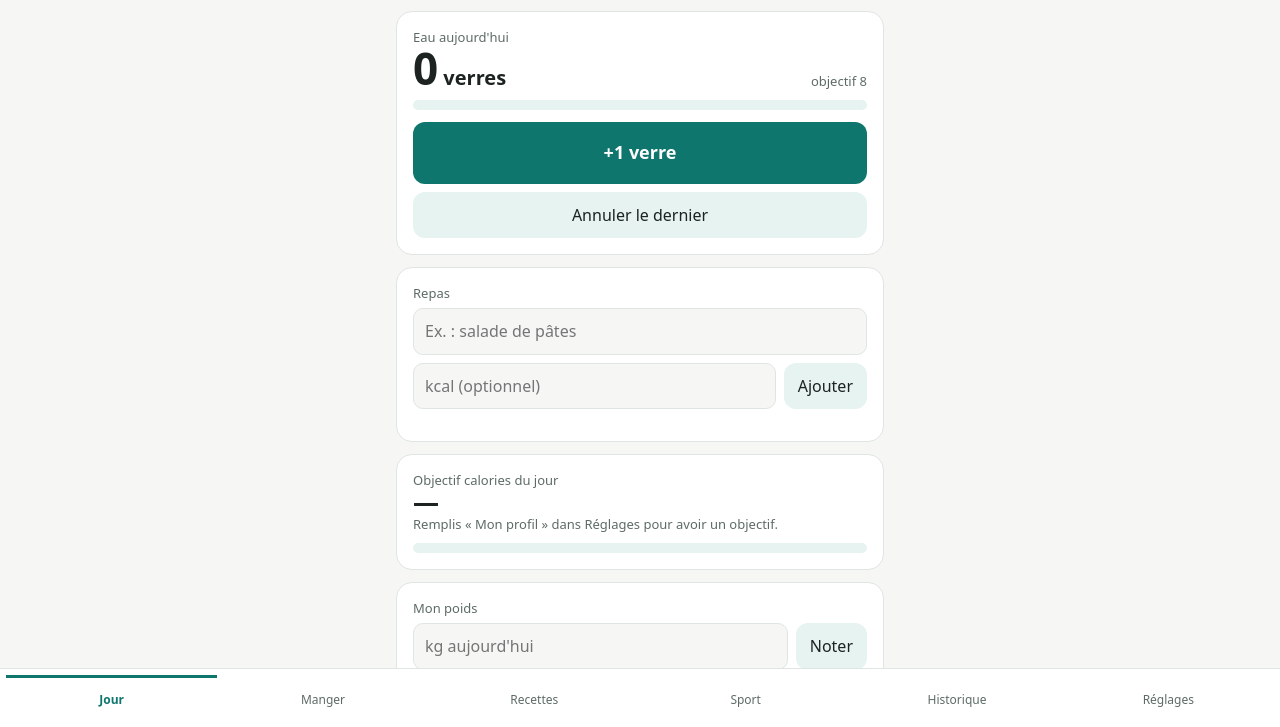
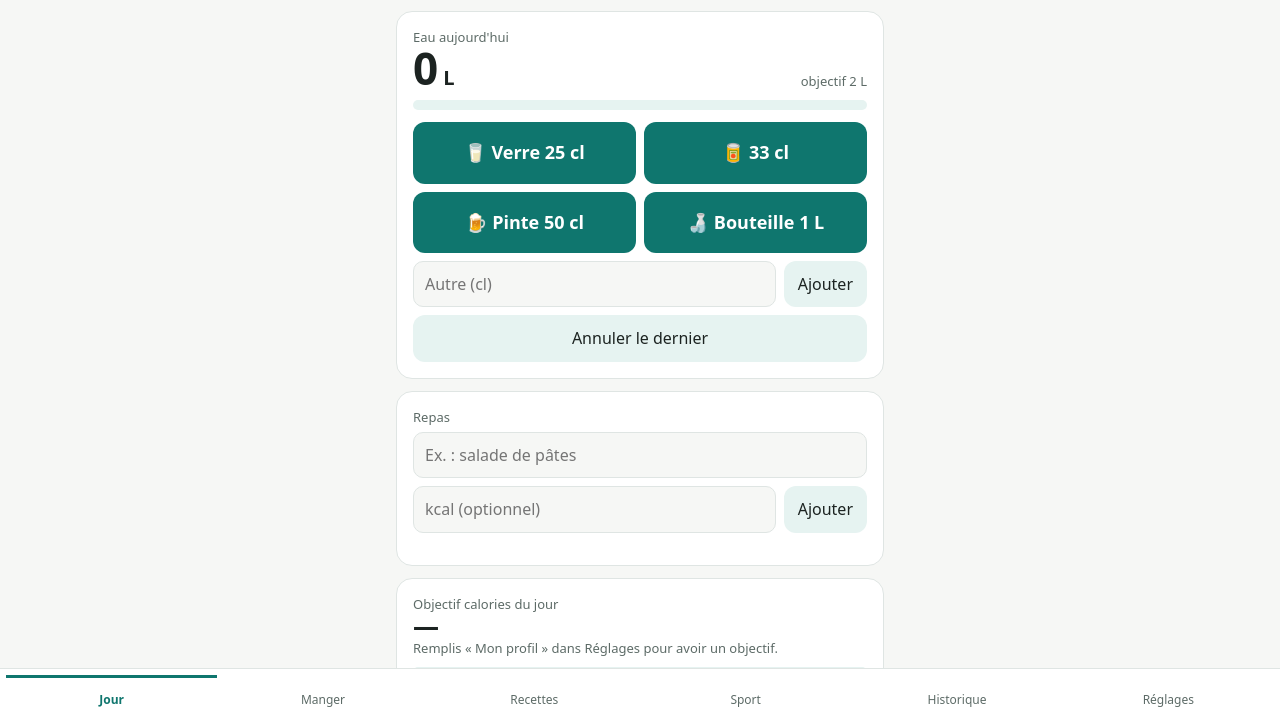
Before and after one commit to gothier83-art/cookyourself, a plain HTML site: page index.html in a window 1280 px wide. Shown: the part 71-798 px from the top of the page. Drawn offline with Linux system fonts and the light colour scheme.

Commit message:
Eau en litres : verre 25 cl, 33 cl, pinte 50 cl, bouteille 1 L, quantité libre
Co-Authored-By: Claude Opus 5.5 <noreply@anthropic.com>

```diff
--- a/index.html
+++ b/index.html
@@ -54,11 +54,20 @@ h2.rt{font-weight:700;font-size:20px;margin:10px 0 2px}
   <section id="v-jour">
     <div class="card">
       <div class="row" style="align-items:flex-end">
-        <div><div class="lbl">Eau aujourd'hui</div><div class="big"><span id="eau">0</span><span style="font-size:20px"> verres</span></div></div>
-        <div style="text-align:right"><div class="lbl">objectif <span id="eauObj">8</span></div></div>
+        <div><div class="lbl">Eau aujourd'hui</div><div class="big"><span id="eau">0</span><span style="font-size:20px"> L</span></div></div>
+        <div style="text-align:right"><div class="lbl">objectif <span id="eauObj">2</span> L</div></div>
       </div>
       <div class="bar" aria-hidden="true" style="margin:10px 0 12px"><i id="eauBar" style="width:0"></i></div>
-      <button class="main" id="plusEau">+1 verre</button>
+      <div class="row" role="group" aria-label="Ajouter de l'eau" style="flex-wrap:wrap;gap:8px">
+        <button class="main" data-ml="250" style="flex:1 1 40%">🥛 Verre 25 cl</button>
+        <button class="main" data-ml="330" style="flex:1 1 40%">🥫 33 cl</button>
+        <button class="main" data-ml="500" style="flex:1 1 40%">🍺 Pinte 50 cl</button>
+        <button class="main" data-ml="1000" style="flex:1 1 40%">🍶 Bouteille 1 L</button>
+      </div>
+      <div class="row num" style="margin-top:8px">
+        <input id="eauLibre" aria-label="Autre quantité en centilitres" type="number" inputmode="numeric" placeholder="Autre (cl)">
+        <button id="plusEau" style="flex:0 0 auto">Ajouter</button>
+      </div>
       <div class="row" style="margin-top:8px"><button id="moinsEau">Annuler le dernier</button></div>
     </div>
 
@@ -240,8 +249,8 @@ h2.rt{font-weight:700;font-size:20px;margin:10px 0 2px}
       <input id="rPoids" type="number" inputmode="decimal" value="75">
       <label for="rAge">Tranche d'âge</label>
       <select id="rAge"><option value="3.5">18 à 59 ans</option><option value="2.7">60 ans et plus</option></select>
-      <label for="rEau">Objectif d'eau (verres)</label>
-      <input id="rEau" type="number" inputmode="numeric" value="8">
+      <label for="rEau">Objectif d'eau (litres par jour)</label>
+      <input id="rEau" type="number" inputmode="decimal" step="0.1" value="2">
       <label for="rCache" style="display:flex;gap:10px;align-items:center;margin-top:14px;color:var(--ink);font-size:15px;min-height:44px"><input id="rCache" type="checkbox" style="width:auto"> Cacher tous les chiffres de calories</label>
     </div>
     <div class="card">
@@ -316,12 +325,16 @@ h2.rt{font-weight:700;font-size:20px;margin:10px 0 2px}
   function toast(t){var e=$('toast');e.textContent=t;e.classList.add('on');clearTimeout(toast.t);toast.t=setTimeout(function(){e.classList.remove('on')},1400)}
   function esc(s){return String(s).replace(/[&<>"]/g,function(c){return{'&':'&amp;','<':'&lt;','>':'&gt;','"':'&quot;'}[c]})}
   function kcalSeance(met,min){var r=db.reglages;var v=met*r.base*r.poids/200*min;return Math.round(v)}
+  /* Eau en millilitres (les anciens jours en « verres » comptent 25 cl chacun). */
+  function ml(j){return j.ml!=null?j.ml:(j.eau||0)*250}
+  function objMl(){var r=db.reglages;return r.eauMl||(r.eau||8)*250}
+  function L(v){return (Math.round(v/50)/20).toString().replace('.',',')}
   function fmtK(v){return db.reglages.cache?'':'≈ '+v+' kcal ('+Math.round(v*0.8)+'-'+Math.round(v*1.2)+')'}
 
   function rendre(){
     var j=jour(),r=db.reglages;
-    $('eau').textContent=j.eau;$('eauObj').textContent=r.eau;
-    $('eauBar').style.width=Math.min(100,j.eau/r.eau*100)+'%';
+    $('eau').textContent=L(ml(j));$('eauObj').textContent=L(objMl());
+    $('eauBar').style.width=Math.min(100,ml(j)/objMl()*100)+'%';
     var tot=0;
     $('listeRepas').innerHTML=j.repas.map(function(x,i){if(x.kcal)tot+=x.kcal;
       return '<li><span>'+esc(x.nom)+(x.kcal&&!r.cache?' · <span class="est">'+x.kcal+' kcal</span>':'')+'</span><button data-delr="'+i+'" aria-label="Supprimer '+esc(x.nom)+'">✕</button></li>'}).join('');
@@ -331,7 +344,7 @@ h2.rt{font-weight:700;font-size:20px;margin:10px 0 2px}
       return '<li><span>'+esc(s.exo||'Séance')+' · '+s.min+' min'+(r.cache?'':' · <span class="est">'+fmtK(s.kcal)+'</span>')+'</span><button data-dels="'+i+'" aria-label="Supprimer cette séance">✕</button></li>'}).join(''):'<li><span class="est">Aucune séance.</span></li>';
     document.querySelectorAll('.num').forEach(function(e){e.style.display=r.cache?'none':''});
     calcSeance();histo();if(window.CYsuivi)window.CYsuivi();
-    $('rPoids').value=r.poids;$('rAge').value=String(r.base);$('rEau').value=r.eau;$('rCache').checked=r.cache;
+    $('rPoids').value=r.poids;$('rAge').value=String(r.base);$('rEau').value=L(objMl()).replace(',','.');$('rCache').checked=r.cache;
   }
   function calcSeance(){
     var met=parseFloat($('sType').value),min=parseFloat($('sDuree').value)||0;
@@ -342,11 +355,13 @@ h2.rt{font-weight:700;font-size:20px;margin:10px 0 2px}
   function histo(){
     var out=[];for(var i=0;i<7;i++){var d=new Date();d.setDate(d.getDate()-i);var k=cle(d),j=db.jours[k];
       var lab=i===0?"Aujourd'hui":d.toLocaleDateString('fr-FR',{weekday:'short',day:'numeric',month:'short'});
-      out.push('<li><span>'+lab+'</span><span class="est">'+(j?j.eau:0)+' verres · '+(j?j.repas.length:0)+' repas · '+(j?j.seances.length:0)+' séance(s)</span></li>')}
+      out.push('<li><span>'+lab+'</span><span class="est">'+(j?L(ml(j)):0)+' L d\'eau · '+(j?j.repas.length:0)+' repas · '+(j?j.seances.length:0)+' séance(s)</span></li>')}
     $('histo').innerHTML=out.join('');
   }
-  $('plusEau').onclick=function(){jour().eau++;save();rendre();if(navigator.vibrate)navigator.vibrate(15);toast('+1 verre')};
-  $('moinsEau').onclick=function(){var j=jour();if(j.eau>0){j.eau--;save();rendre();toast('Annulé')}};
+  function boire(q){var j=jour();j.ml=ml(j)+q;(j.prises=j.prises||[]).push(q);j.eau=Math.round(j.ml/250);save();rendre();if(navigator.vibrate)navigator.vibrate(15);toast('+'+(q/10)+' cl')}
+  document.querySelectorAll('[data-ml]').forEach(function(b){b.onclick=function(){boire(+b.dataset.ml)}});
+  $('plusEau').onclick=function(){var cl=parseFloat(String($('eauLibre').value).replace(',','.'));if(cl>0&&cl<=300){boire(Math.round(cl*10));$('eauLibre').value=''}else toast('Quantité en cl (ex. 75)')};
+  $('moinsEau').onclick=function(){var j=jour(),p=j.prises&&j.prises.length?j.prises.pop():(ml(j)>=250?250:ml(j));if(ml(j)>0){j.ml=Math.max(0,ml(j)-p);j.eau=Math.round(j.ml/250);save();rendre();toast('Annulé')}};
   $('ajRepas').onclick=function(){var n=$('repasNom').value.trim();if(!n)return;var k=parseInt($('repasKcal').value,10)||null;
     jour().repas.push({nom:n,kcal:k,t:Date.now()});
     var f=db.favoris.findIndex(function(x){return x.nom.toLowerCase()===n.toLowerCase()});
@@ -368,7 +383,7 @@ h2.rt{font-weight:700;font-size:20px;margin:10px 0 2px}
   $('rmKg').oninput=rm;$('rmRep').oninput=rm;
   $('rPoids').onchange=function(){var v=parseFloat(this.value);if(v>25&&v<350){db.reglages.poids=v;save();rendre()}};
   $('rAge').onchange=function(){db.reglages.base=parseFloat(this.value);save();rendre()};
-  $('rEau').onchange=function(){var v=parseInt(this.value,10);if(v>0&&v<40){db.reglages.eau=v;save();rendre()}};
+  $('rEau').onchange=function(){var v=parseFloat(String(this.value).replace(',','.'));if(v>=0.5&&v<=6){db.reglages.eauMl=Math.round(v*1000);save();rendre()}};
   $('rCache').onchange=function(){db.reglages.cache=this.checked;save();rendre()};
   $('exp').onclick=function(){var txt=JSON.stringify(db,null,1);
     try{var b=new Blob([txt],{type:'application/json'});var a=document.createElement('a');a.href=URL.createObjectURL(b);a.download='cookyourself-'+cle()+'.json';a.click()}catch(e){}
--- a/sw.js
+++ b/sw.js
@@ -1,6 +1,6 @@
 /* CookYourself (ex Â« Un Geste Â») : cache hors ligne. Seuls les fichiers de l'appli sont mis en cache ; les appels Open Food Facts passent par le rÃ©seau.
    Les clÃ©s de stockage internes gardent le prÃ©fixe Â« ungeste Â» pour ne pas perdre les donnÃ©es dÃ©jÃ  notÃ©es. */
-const CACHE = 'cookyourself-v13';
+const CACHE = 'cookyourself-v14';
 const FICHIERS = ['./', './index.html', './manifest.webmanifest', './icon.svg', './apple-touch-icon.png', './icon-192.png', './icon-512.png', './ciqual.js', './recettes.js', './recettes-proteines.js'];
 self.addEventListener('install', e => e.waitUntil(caches.open(CACHE).then(c => c.addAll(FICHIERS)).then(() => self.skipWaiting())));
 self.addEventListener('activate', e => e.waitUntil(caches.keys().then(k => Promise.all(k.filter(x => x !== CACHE).map(x => caches.delete(x)))).then(() => self.clients.claim())));
```
